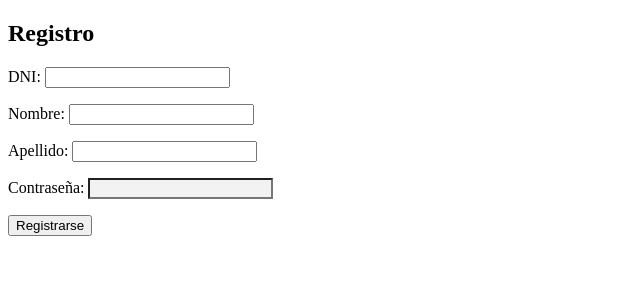
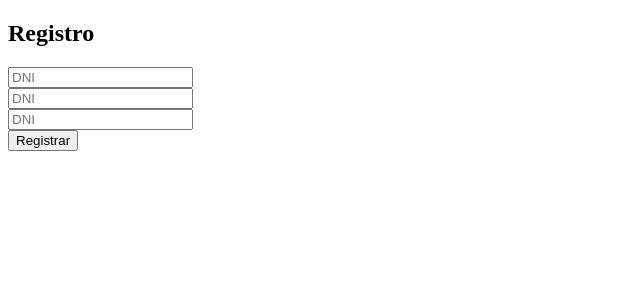
Before and after one commit to fabjav/FOJA-DE-SERVICIO-HOSPITAL, a Django app: template registro/templates/registro/registro.html in a window 1280 px wide. Shown: the top 300 px of the page, without its empty margins (0-640 px from the left). Run offline with Django 4.2, Linux system fonts and the light colour scheme; the template is opened without the code that fills it: values that come from a table or form of the project are taken from there, others are empty; parts of the project's set-up code (start-up, migrations or seed data) failed here and were passed over.

Commit message:
estoy armando el formulario

```diff
--- a/registro/templates/registro/registro.html
+++ b/registro/templates/registro/registro.html
@@ -17,10 +17,19 @@
 
 <h2>Registro</h2>
 
-<form method="post" action="{% url 'registro' %}">
+<form method="post" action="registro/">
   {% csrf_token %}
-  {{ form.as_p }}
-  <input type="submit" value="Registrarse">
+  <div class="form-group">
+    <input type="text" id="txtName" name="txtName" placeholder="DNI">
+  </div>
+  <div class="form-group">
+    <input type="text" id="txtName" name="txtName" placeholder="DNI">
+  </div>
+  <div class="form-group">
+    <input type="text" id="txtName" name="txtName" placeholder="DNI">
+  </div>
+  <div class="form-group"></div>
+  <input type="submit" value="Registrar">
 </form>
 
 <script src="{% static 'js/index.js' %}"></script>
```
